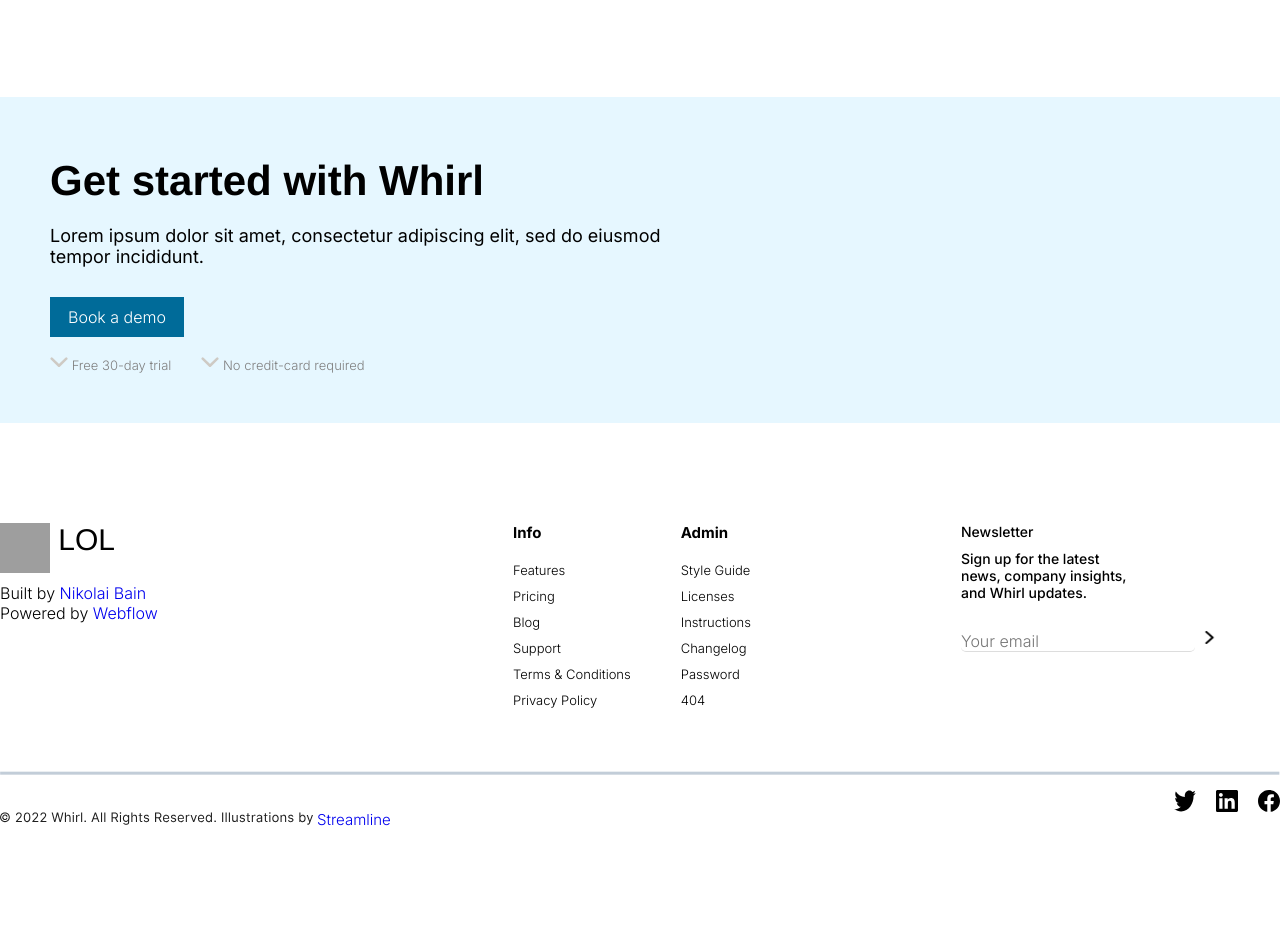
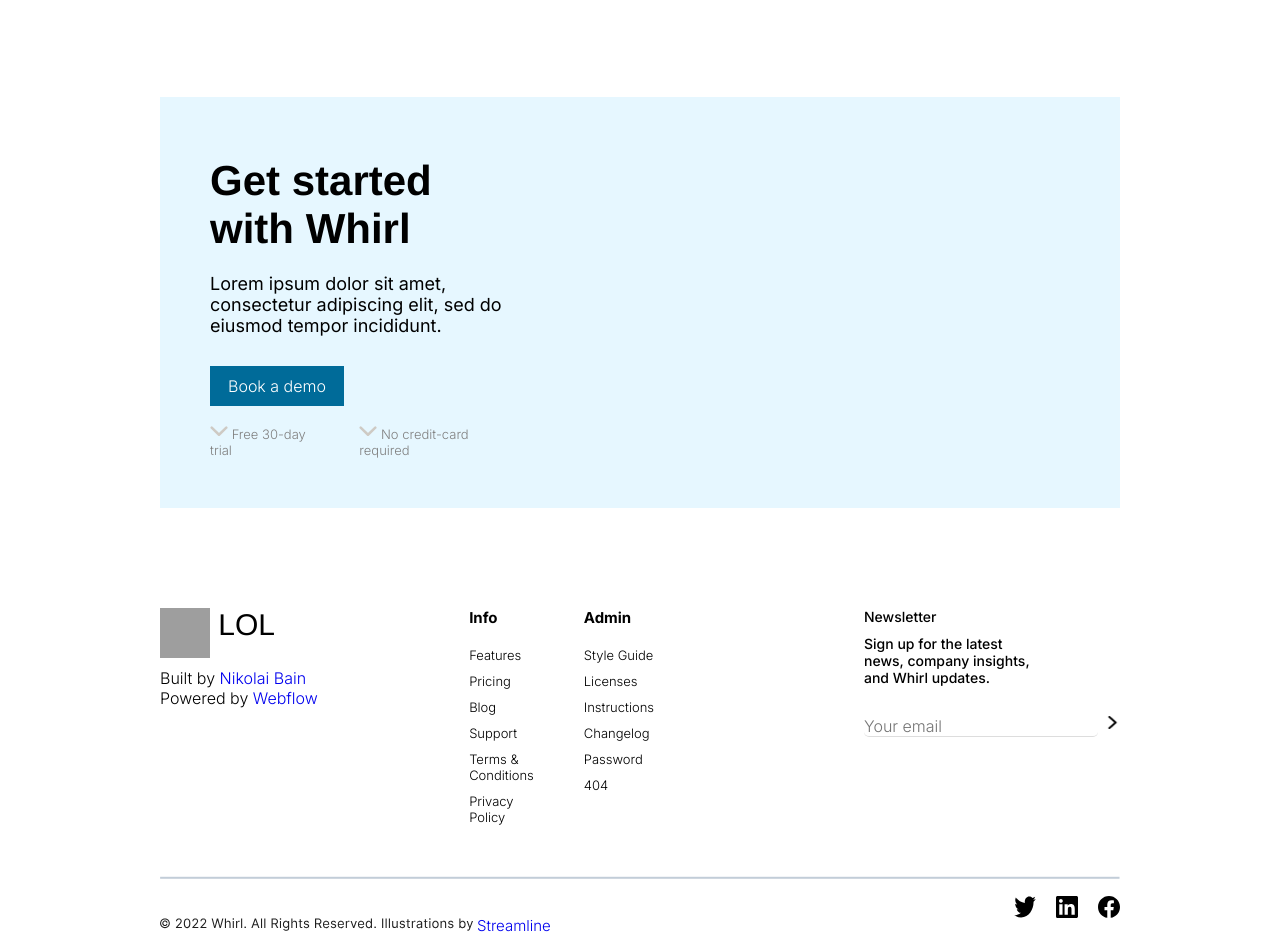
Before and after one commit to AugustCoonCat/Learn, a plain HTML site: page index.html in a window 1280 px wide. Shown: the part 3819-4754 px from the top of the page. Before the commit the page ends 4648 px from the top, so only its background shows below. Drawn offline with Linux system fonts and the light colour scheme; grey boxes are pictures that could not be loaded.

Commit message:
Сделяль

```diff
--- a/index.html
+++ b/index.html
@@ -214,7 +214,7 @@
             </div>
         </div>
         <div class="automated__page">
-            <div class="automated__container">
+            <div class="automated__container container">
                 <div class="automated">
                     <div class="tasks">
                         <div class="tasks__title">Your tasks, automated.</div>
@@ -259,7 +259,7 @@
         </div>
 
         <div class="blog__page">
-            <div class="blog__container">
+            <div class="blog__container container">
                 <div class="blog__background">
                     <div class="blog__inform__main">
                         <div class="blog__inform__header">
@@ -323,7 +323,7 @@
             </div>
         </div>
         <div class="started__page">
-            <div class="started__container">
+            <div class="started__container container">
                 <div class="started__background">
                     <div class="started__main">
                         <div class="started__title">Get started with Whirl</div>
@@ -349,7 +349,8 @@
     </main>
 
     <footer>
-        <div class="footer">
+        <div class="footer__page">
+            <div class="footer__container container">
                 <div class="footer__main">
                     <div class="footer__main__left">
 
@@ -395,14 +396,16 @@
                     </div>
                     <div class="footer__main__right">
                         <div class="footer__main__right__title">Newsletter</div>
-                    <div class="footer__main__right__subtitle">Sign up for the latest <br> news, company insights, <br>
+                        <div class="footer__main__right__subtitle">Sign up for the latest <br> news, company insights,
+                            <br>
                             and
                             Whirl
                             updates.</div>
                         <div class="footer__email__pack">
                             <div class="footer__email"> <input type="email" placeholder="Your email"> </div>
 
-                        <div class="arrow__right"> <img src="./public/arrow.png" alt="" class="footer__arrow__right">
+                            <div class="arrow__right"> <img src="./public/arrow.png" alt=""
+                                    class="footer__arrow__right">
                             </div>
                         </div>
                     </div>
@@ -410,6 +413,8 @@
 
 
             </div>
+            <div class="footer__icons__page">
+                <div class="footer__icons__container container">
                     <div class="rectangle__img">
                         <img src="./public/Rectangle.svg" alt="" class="footer__rectangle__img">
                     </div>
@@ -425,6 +430,11 @@
                             <img src="./public/twitter.svg" alt="" class="footer__icons__right__twitter">
                         </div>
                     </div>
+                </div>
+            </div>
+
+
+        </div>
     </footer>
 </body>
 
--- a/style.css
+++ b/style.css
@@ -25,6 +25,7 @@
         max-width: 800px;
     }
 }
+
 @media (max-width: 800px) {
     .container {
         max-width: 600px;
@@ -71,10 +72,12 @@
 .header__right {
     display: flex;
 }
-.presentation__right__calendar{
+
+.presentation__right__calendar {
     width: 452px;
     height: 422px;
 }
+
 .navigation {
     margin: 0 0 0 20px;
 }
@@ -258,15 +261,17 @@
 .subtitle__red {
     padding: 10px 0 0 32px;
 }
+
 @media (max-width: 1200px) {
-    .relaxing__page{
+    .relaxing__page {
         flex-direction: column;
     }
 }
 
-.relaxing__page{
+.relaxing__page {
     width: 100%;
 }
+
 .relaxing__left {
     display: contents;
 
@@ -373,8 +378,9 @@
     height: 300px;
     margin: 0 0 100px 100px;
 }
+
 @media (max-width: 1200px) {
-    .about{
+    .about {
         flex-direction: column;
     }
 }
@@ -526,9 +532,10 @@
     color: white;
 }
 
-.automated__page{
+.automated__page {
     margin-top: 100px;
 }
+
 .automated {
     padding: 100px 0 0 0;
 
@@ -558,7 +565,7 @@
 
 .automated__block {
     display: flex;
-    margin: 20px 0  0 100px;
+    margin: 20px 0 0 100px;
     justify-content: space-around;
 }
 
@@ -684,8 +691,9 @@
     margin: 30px 0 0 0;
     padding: 0 0 0 20px;
 }
+
 @media (max-width: 1200px) {
-    .blog__inform{
+    .blog__inform {
         flex-direction: column;
     }
 }
@@ -781,12 +789,13 @@
     color: gray;
 }
 
-.footer {
-    margin: 100px 0 0 0;
-    display: flex;
-}
+
+
+
+
 
 .footer__main {
+    margin: 100px 0 0 0;
     display: flex;
     justify-content: space-between;
     gap: 10px;
```
Lines whose indentation alone changed are shown as unchanged.
